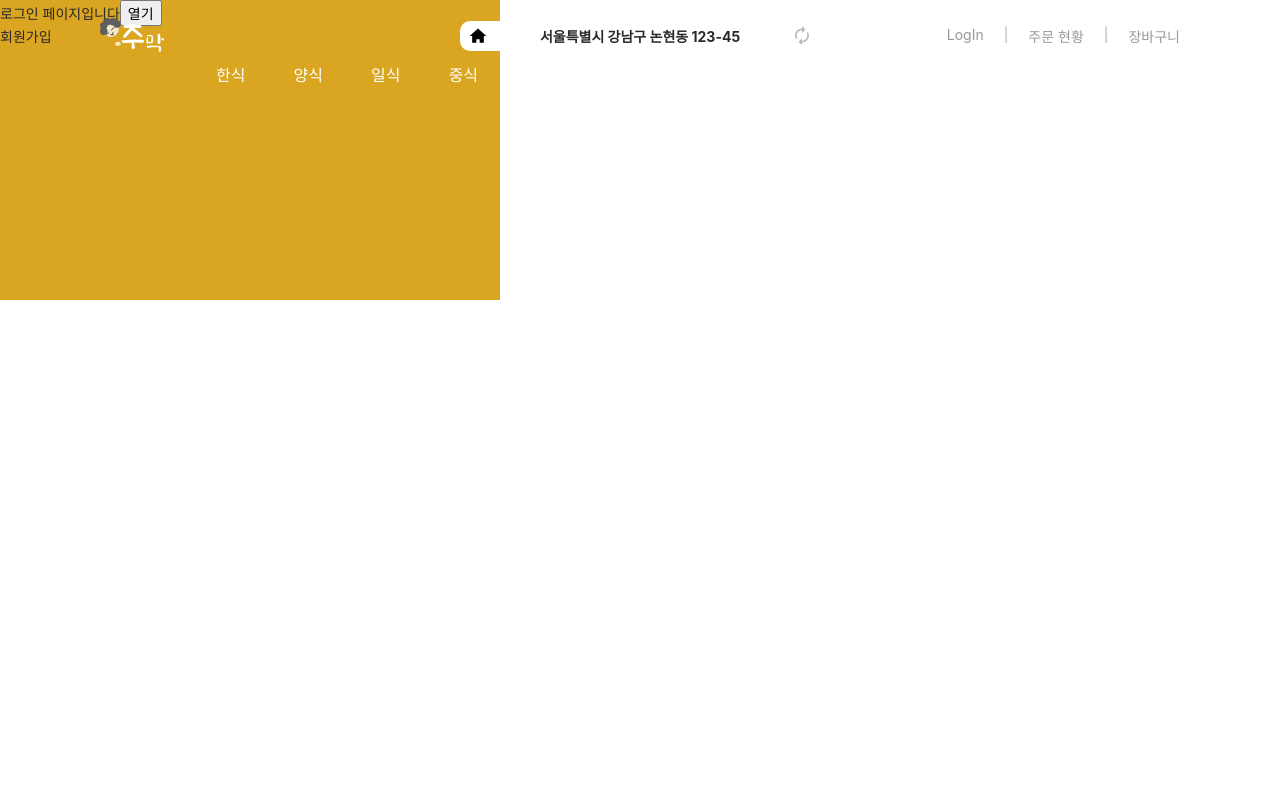
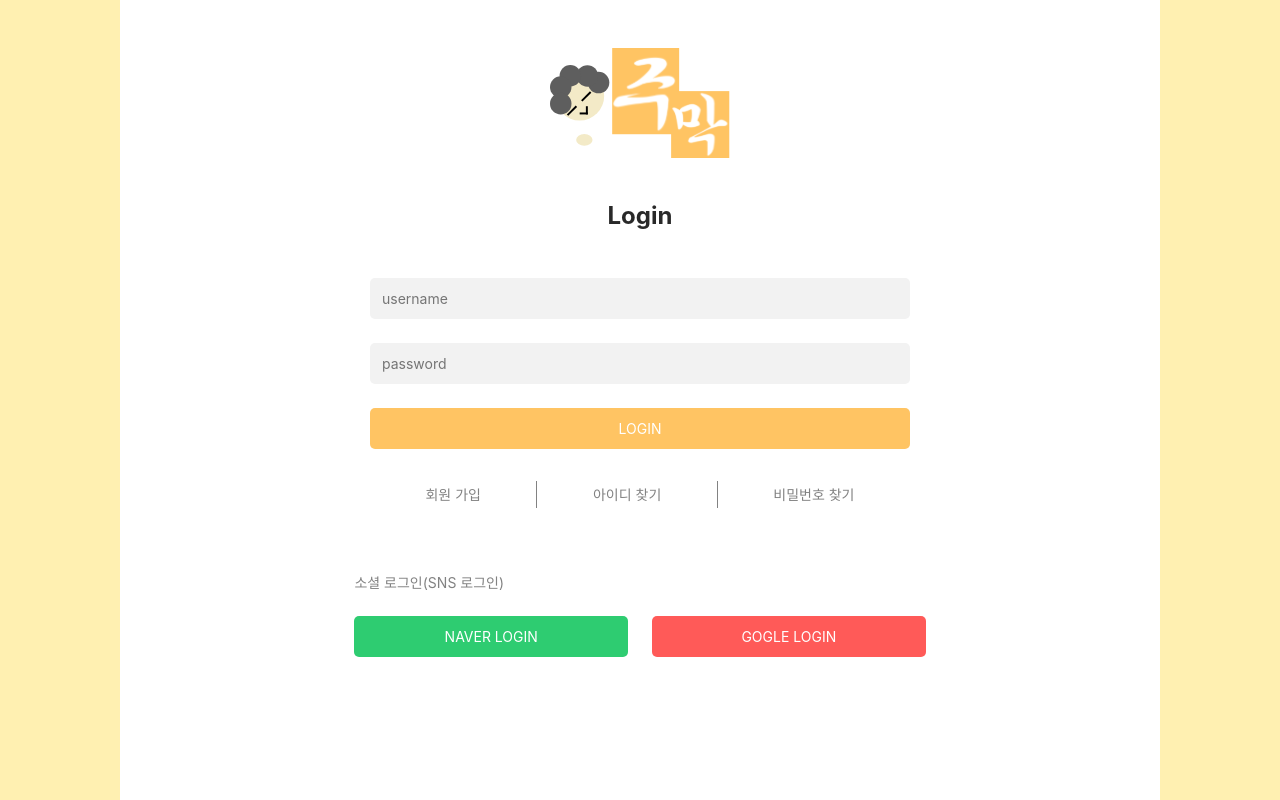
Before and after one commit to JeongWu/JooMak, a Vue app in the folder frontend/: page /member/login in a window 1280 px wide. Shown: the top 800 px of the page. Built offline with nearby package versions, Linux system fonts and the light colour scheme; a web font is replaced by a local one.

Commit message:
Completed login form and modal

```diff
--- a/frontend/src/App.vue
+++ b/frontend/src/App.vue
@@ -1,5 +1,5 @@
 <template>
-  <header-component></header-component>
+  <header-component v-if="!isChecked"></header-component>
   <main
     id="main"
     :class="{
@@ -9,7 +9,7 @@
   >
     <router-view />
   </main>
-  <footer-component></footer-component>
+  <footer-component v-if="!isChecked"></footer-component>
 </template>
 
 <script>
@@ -26,6 +26,17 @@ export default {
   computed: {
     ...mapState("common", ["currentPage", "onHome"]),
   },
+  data() {
+    return {
+      isChecked: false,
+    };
+  },
+  created() {
+    if (document.location.pathname === "/member/login") {
+      this.isChecked = true;
+      console.log("Hi");
+    }
+  },
 };
 </script>
 
--- a/frontend/src/components/client/common/share/pages/ModalComponent.vue
+++ b/frontend/src/components/client/common/share/pages/ModalComponent.vue
@@ -4,26 +4,18 @@
     <div class="modal-card">
       <header class="modal-header">
         <slot name="header" />
-        <h1>
-          Title
         <img
           id="icon_close"
           src="@/assets/images/icon_close.svg"
           alt="icon_close"
           @click="$emit('close')"
         />
-        </h1>
       </header>
       <div class="modal-content">
-        <slot name="content">
-          <h1>Content</h1>
-        </slot>
+        <slot name="content"> </slot>
       </div>
       <footer class="modal-footer">
-        <slot name="footer">
-          <h1>footer</h1>
-          <button id="close-button" @click="$emit('close')">Close</button>
-        </slot>
+        <slot name="footer" />
       </footer>
     </div>
   </div>
@@ -56,6 +48,7 @@ export default {};
   color: #828282;
   cursor: pointer;
 }
+
 .overlay {
   opacity: 0.5;
   background-color: black;
@@ -72,6 +65,9 @@ export default {};
   z-index: 10;
   opacity: 1;
 }
+.modal-content {
+  margin: 24px;
+}
 header {
   border-bottom: 2px solid #9e9e9e;
 }
--- a/frontend/src/components/client/member/pages/LoginPage.vue
+++ b/frontend/src/components/client/member/pages/LoginPage.vue
@@ -1,46 +1,286 @@
 <template>
-  <div id="loginPage">
-    <span>로그인 페이지입니다</span>
-      <button @click="openModal">열기</button>
-    <ModalComponent @close="closeModal" v-if="modal">
-      <template slot="header">
-        header
-      </template>
-      <p>Vue.js Modal Window!</p>
-      <template slot="footer">
-        footer
-      </template>
-    </ModalComponent>
-    <br />
-    <router-link to="/member/entry">회원가입</router-link>
+  <div class="login-page">
+    <div class="form">
+      <img
+        class="login-logo"
+        src="@/assets/images/JoomakLogo_login.svg"
+        alt="JoomakLogo"
+      />
+      <h1>
+        Login
+      </h1>
+      <form class="login-form">
+        <input id="username" type="text" placeholder="username" />
+        <input id="password" type="password" placeholder="password" />
+        <button>login</button>
+        <div class="c-btn-group c-btn-group--block">
+          <a class="c-btn">회원 가입</a>
+          <a class="c-btn" @click="openModal">아이디 찾기</a>
+          <ModalComponent @close="closeModal" v-if="modal">
+            <template v-slot:header>
+              <h1>아이디/비밀번호 찾기</h1>
+            </template>
+            <template v-slot:content>
+              <div class="form-group">
+                <label for="name">이름 </label>
+                <input type="text" id="name" class="input-control" />
+              </div>
+
+              <div class="form-group">
+                <label for="email">이메일</label>
+                <input type="email" id="email" class="input-control" />
+              </div>
+
+              <div class="form-group">
+                <label for="authentication">인증 번호 </label>
+                <input
+                  type="authentication"
+                  id="authentication"
+                  class="input-control"
+                />
+              </div>
+
+              <div class="form-group">
+                <label>&nbsp;</label>
+                <button>확인</button>
+              </div>
+            </template>
+          </ModalComponent>
+          <a class="c-btn" @click="openModal">비밀번호 찾기</a>
+          <ModalComponent @close="closeModal" v-if="modal">
+            <template v-slot:header>
+              <h1>아이디/비밀번호 찾기</h1>
+            </template>
+            <template v-slot:content>
+              <div class="form-group">
+                <label for="name">이름 </label>
+                <input type="text" id="name" class="input-control" />
+              </div>
+
+              <div class="form-group">
+                <label for="email">이메일</label>
+                <input type="email" id="email" class="input-control" />
+              </div>
+
+              <div class="form-group">
+                <label for="authentication">인증 번호 </label>
+                <input
+                  type="authentication"
+                  id="authentication"
+                  class="input-control"
+                />
+              </div>
+
+              <div class="form-group">
+                <label>&nbsp;</label>
+                <button>확인</button>
+              </div>
+            </template>
+          </ModalComponent>
+        </div>
+      </form>
+      <div class="social-login-form">
+        <p>소셜 로그인(SNS 로그인)</p>
+        <div class="btn-group">
+          <button class="btn-primary">Naver Login</button>
+          <button class="btn-primary">Gogle Login</button>
+        </div>
+      </div>
+    </div>
   </div>
 </template>
 
 <script>
-import ModalComponent from '@/components/client/common/share/pages/ModalComponent.vue'
-
+import ModalComponent from "@/components/client/common/share/pages/ModalComponent.vue";
 export default {
   components: { ModalComponent },
   data() {
     return {
-       modal:false,
+      modal: false,
     };
   },
   methods: {
-      openModal() {
-      this.modal = true
+    openModal() {
+      this.modal = true;
     },
     closeModal() {
-      this.modal = false
+      this.modal = false;
     },
   },
 };
 </script>
 
 <style scoped>
-#loginPage {
-  width: 500px;
-  height: 300px;
-  background-color: goldenrod;
+.form-group {
+  display: flex;
+  flex-direction: row;
+  padding: 20px;
+  width: 60%;
+  margin: 0 auto;
+}
+
+.form-group label {
+  flex: none;
+  display: block;
+  /* width: 80px; */
+  /* font-weight: bold; */
+  font-size: 1em;
+  text-align: left;
+  padding: 12px;
+  width: 7em;
+  margin-right: 0.5em;
+}
+.form-group label.right-inline {
+  text-align: right;
+  padding-right: 8px;
+  padding-left: 10px;
+  width: auto;
+}
+
+.form-group .input-control {
+  flex: 1 1 auto;
+  display: block;
+  margin-bottom: 10px;
+  margin-right: 8px;
+  padding: 4px;
+  margin-top: -4px;
+  width: 60%;
+}
+
+button {
+  width: 60%;
+  padding: 5px 15px;
+  /* min-width: 100px; */
+}
+
+.btn {
+  position: relative;
+  vertical-align: top;
+  height: 40px;
+  width: 25%;
+  padding: 0;
+  font-size: 15px;
+  color: #fff;
+  text-align: center;
+  background: #4d4d4d;
+  border: 0;
+  border-bottom: 2px solid #d0d0d0;
+  cursor: pointer;
+  margin-left: auto;
+}
+
+.c-btn {
+  padding: 0.25em 0.5em;
+  border: solid 1px black;
+  border-radius: 4px;
+  display: inline-block;
+  text-align: center;
+}
+.c-btn:hover,
+.c-btn:focus {
+  cursor: pointer;
+  background-color: #eeeeee;
+  color: #fff;
+}
+.c-btn-group {
+  margin-top: 32px;
+  display: inline-flex;
+  color: #828282;
+  overflow: hidden;
+}
+.c-btn-group--block {
+  display: flex;
+}
+.c-btn-group--block > .c-btn {
+  flex-grow: 1;
+}
+.c-btn-group > .c-btn {
+  border-radius: 0;
+  border: none;
+  border-right: 1px solid #828282;
+}
+.c-btn-group > .c-btn:nth-child(3) {
+  border-right: none;
+}
+h1 {
+  font-size: 24px;
+}
+.social-login-form {
+  margin: 32px auto;
+  width: 60%;
+  text-align: left;
+}
+.social-login-form > p {
+  margin: 12px;
+  color: #828282;
+}
+.btn-group {
+  overflow: hidden;
+  display: flex;
+}
+.btn-group > .btn-primary {
+  border-radius: 5px;
+  background: #ffc463;
+  flex-grow: 1;
+  margin: 12px;
+}
+.btn-group > .btn-primary:nth-child(1) {
+  background: #2ecc71;
+}
+.btn-group > .btn-primary:nth-child(2) {
+  background: #ff5a58;
+}
+.login-page {
+  margin: 0;
+  background-color: #fff0b1;
+}
+.login-logo {
+  width: 180px;
+  padding: 24px;
+}
+.form {
+  z-index: 1;
+  background: #ffffff;
+  height: 2000px;
+  margin: 0px 120px;
+  padding: 24px;
+  text-align: center;
+}
+.login-form {
+  position: relative;
+  max-width: 540px;
+  margin: 0 auto;
+  padding: 32px;
+  text-align: center;
+}
+.form input {
+  outline: 0;
+  background: #f2f2f2;
+  width: 100%;
+  border: 0;
+  margin: 0 0 24px;
+  padding: 12px;
+  box-sizing: border-box;
+  /* font-size: 12px; */
+  border-radius: 5px;
+}
+.form button {
+  text-transform: uppercase;
+  outline: 0;
+  background: #ffc463;
+  border-radius: 5px;
+  width: 100%;
+  border: 0;
+  padding: 12px;
+  color: #ffffff;
+  /* font-size: 12px; */
+  -webkit-transition: all 0.3 ease;
+  transition: all 0.3 ease;
+  cursor: pointer;
+}
+.form button:hover,
+.form button:active,
+.form button:focus {
+  /* background: #43a047; */
 }
 </style>
```
Also changed, not shown: frontend/src/assets/images/JoomakLogo_login.svg (added). Lines whose indentation alone changed are shown as unchanged.
